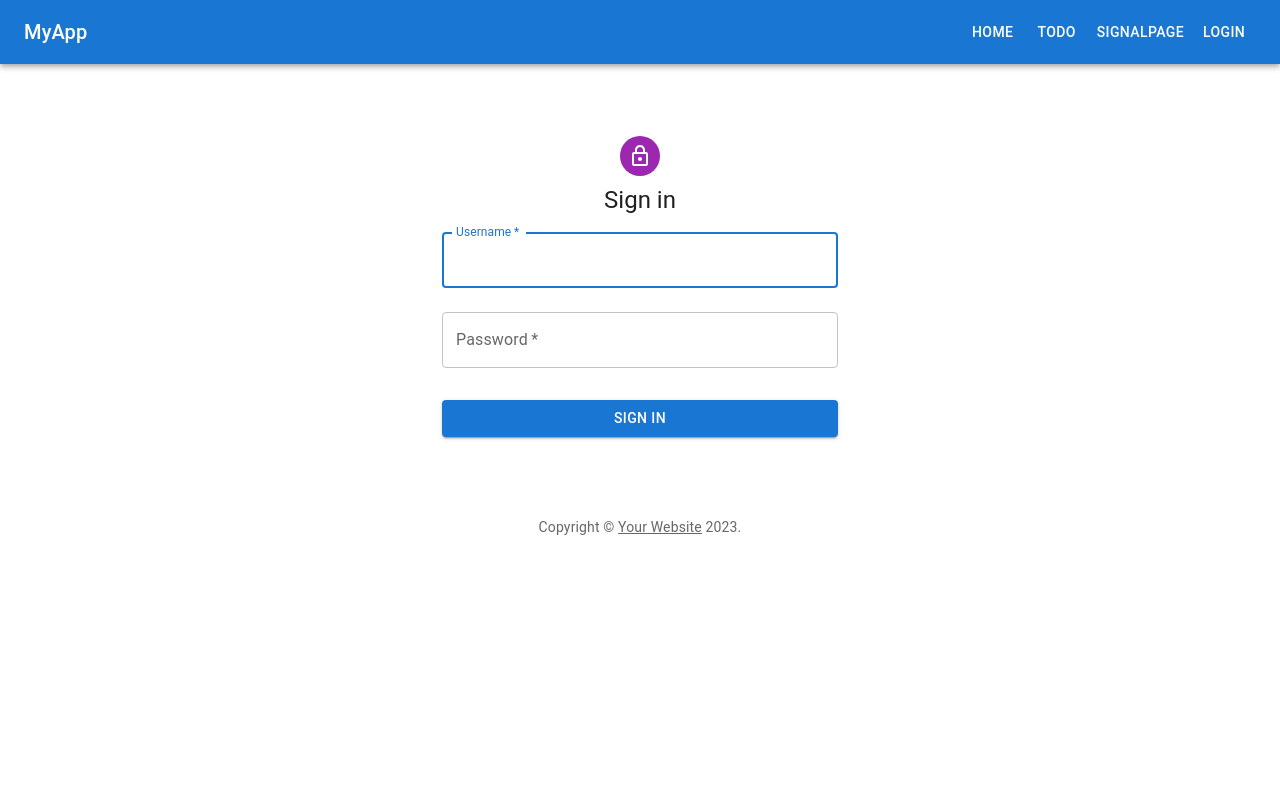
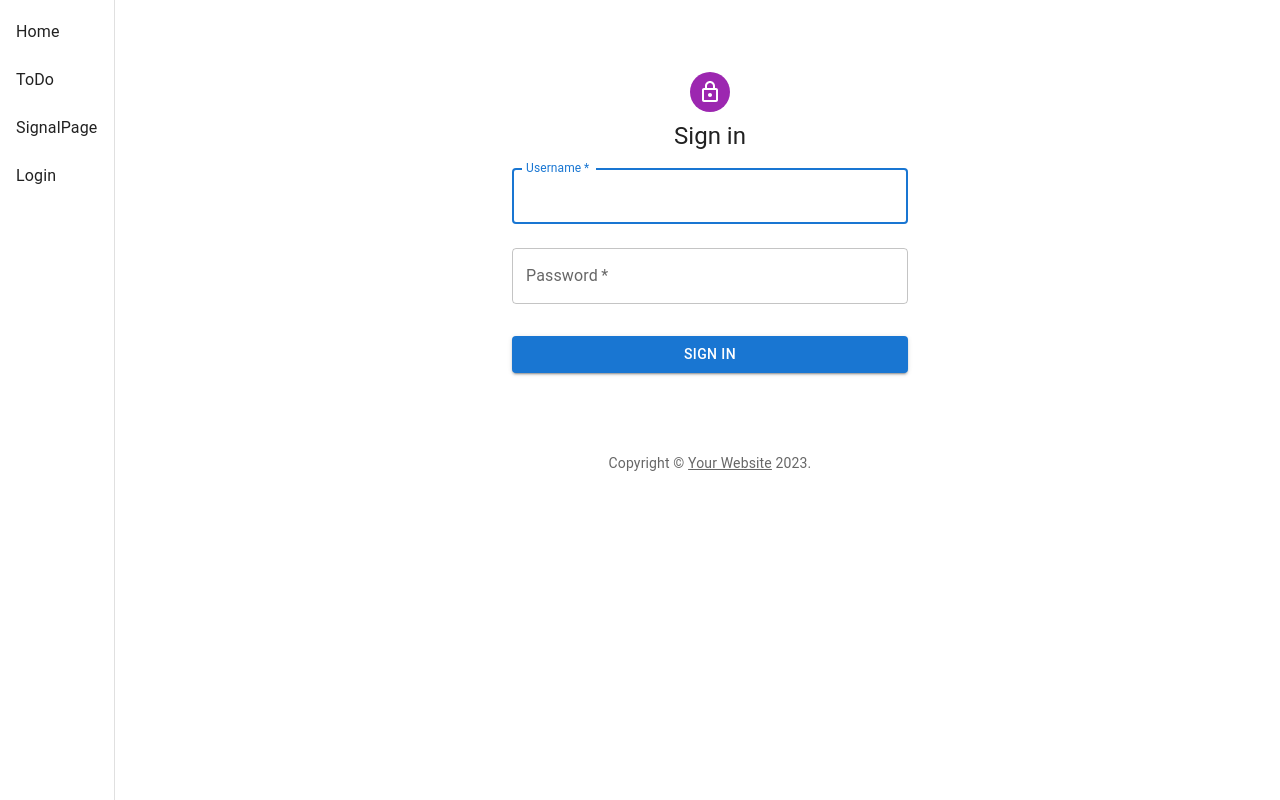
Before and after one commit to asoderlind/django-react-hybrid, a React (Create React App) app in the folder tssite/: page /login in a window 1280 px wide. Built offline with nearby package versions, Linux system fonts and the light colour scheme.

Commit message:
add sidebar

```diff
--- a/tssite/src/App.css
+++ b/tssite/src/App.css
@@ -36,3 +36,7 @@
     transform: rotate(360deg);
   }
 }
+
+.content {
+  margin-left: 140px;
+}
--- a/tssite/src/App.tsx
+++ b/tssite/src/App.tsx
@@ -5,7 +5,7 @@ import HomePage from "./pages/HomePage";
 import ToDoPage from "./pages/ToDoPage";
 import SignalPage from "./pages/SignalPage";
 import LoginPage from "./pages/LoginPage";
-import Header from "./components/Header";
+import Sidebar from "./components/Sidebar";
 import PrivateRoute from "./utils/PrivateRoute";
 import { AuthProvider } from "./context/AuthContext";
 
@@ -13,7 +13,8 @@ function App() {
   return (
     <Router>
       <AuthProvider>
-        <Header />
+        <Sidebar />
+        <div className="content">
           <Routes>
             <Route
               path="/"
@@ -41,6 +42,7 @@ function App() {
             />
             <Route path="/login" element={<LoginPage />} />
           </Routes>
+        </div>
       </AuthProvider>
     </Router>
   );
--- a/tssite/src/components/Header.tsx
+++ /dev/null
@@ -1,37 +0,0 @@
-import React, { useContext } from "react";
-import { Link } from "react-router-dom";
-import { AppBar, Toolbar, Typography, Button } from "@mui/material";
-import AuthContext from "../context/AuthContext";
-
-const Header = () => {
-  let { decodedAuthToken, logoutUser } = useContext(AuthContext);
-
-  return (
-    <AppBar position="static">
-      <Toolbar>
-        <Typography variant="h6" style={{ flexGrow: 1 }}>
-          MyApp
-        </Typography>
-        <Button color="inherit" component={Link} to="/">
-          Home
-        </Button>
-        <Button color="inherit" component={Link} to="/todo">
-          ToDo
-        </Button>
-        <Button color="inherit" component={Link} to="/signal">
-          SignalPage
-        </Button>
-        {decodedAuthToken ? (
-          <Button color="inherit" onClick={logoutUser}>
-            Logout
-          </Button>
-        ) : (
-          <Button color="inherit" component={Link} to="/login">
-            Login
-          </Button>
-        )}
-      </Toolbar>
-    </AppBar>
-  );
-};
-export default Header;
--- /dev/null
+++ b/tssite/src/components/Sidebar.tsx
@@ -0,0 +1,35 @@
+import { useContext } from "react";
+import { Link } from "react-router-dom";
+import { Drawer, List, ListItem, ListItemText, Button } from "@mui/material";
+import AuthContext from "../context/AuthContext";
+
+const Sidebar = () => {
+  let { decodedAuthToken, logoutUser } = useContext(AuthContext);
+
+  return (
+    <Drawer variant="permanent" anchor="left">
+      <List>
+        <ListItem button component={Link} to="/">
+          <ListItemText primary="Home" />
+        </ListItem>
+        <ListItem button component={Link} to="/todo">
+          <ListItemText primary="ToDo" />
+        </ListItem>
+        <ListItem button component={Link} to="/signal">
+          <ListItemText primary="SignalPage" />
+        </ListItem>
+        {decodedAuthToken ? (
+          <ListItem button onClick={logoutUser}>
+            <ListItemText primary="Logout" />
+          </ListItem>
+        ) : (
+          <ListItem button component={Link} to="/login">
+            <ListItemText primary="Login" />
+          </ListItem>
+        )}
+      </List>
+    </Drawer>
+  );
+};
+
+export default Sidebar;
```
Lines whose indentation alone changed are shown as unchanged.
